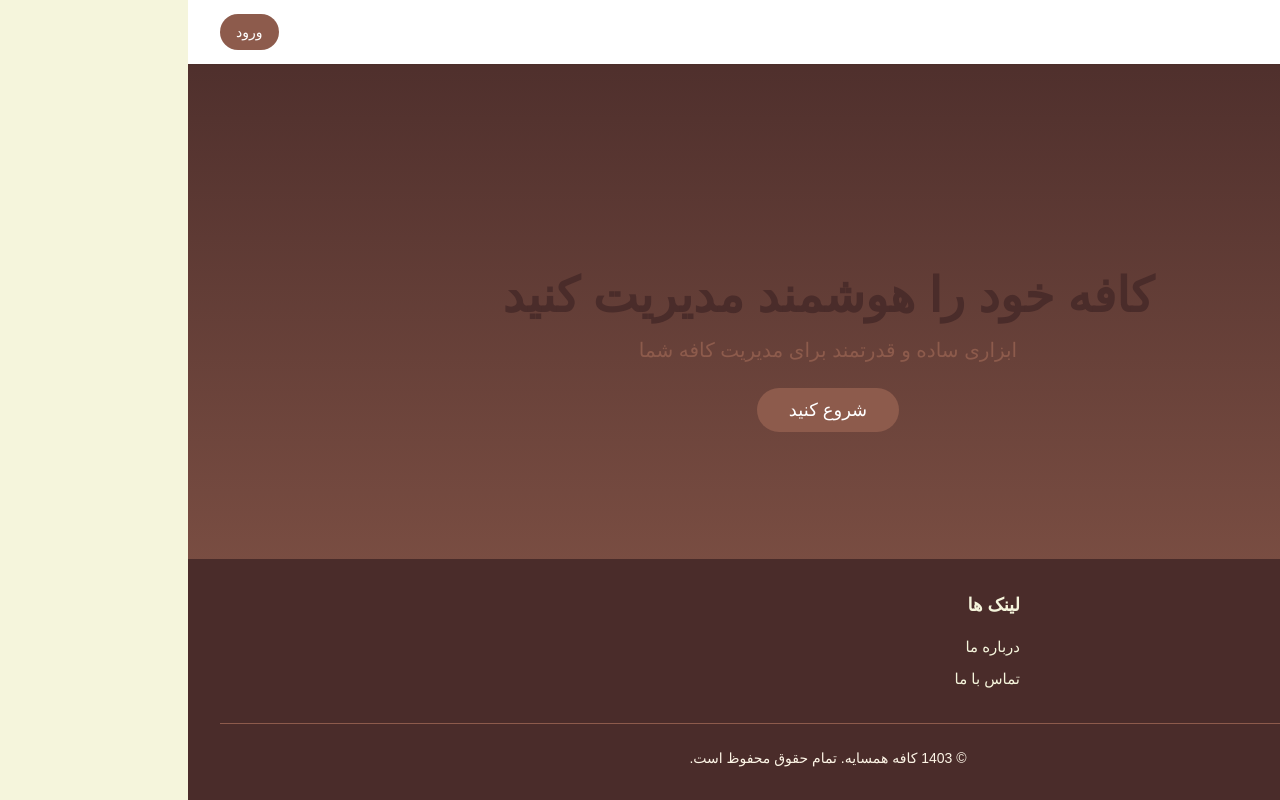
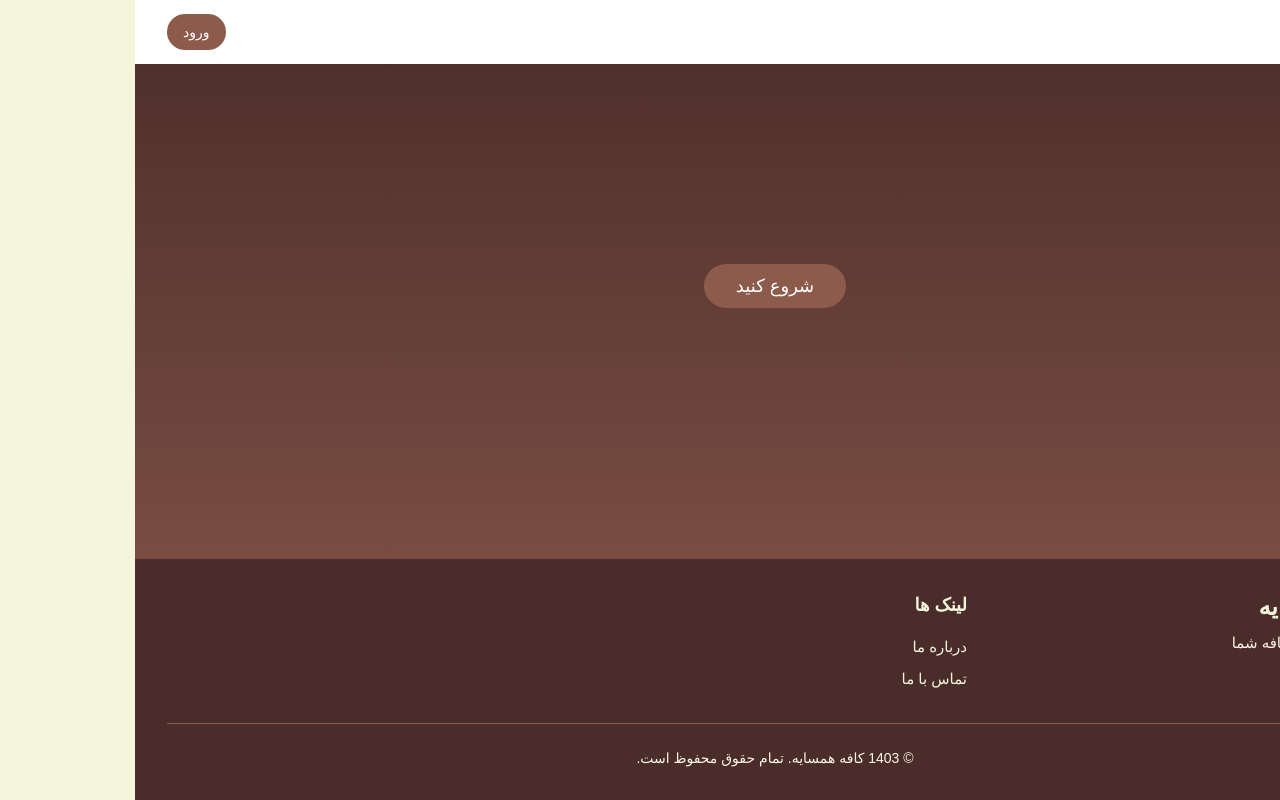
Before and after one commit to cafe-hamsaye/cafe-manager, a Vue app in the folder frontend/: page / in a window 1280 px wide. Built offline with nearby package versions, Linux system fonts and the light colour scheme.

Commit message:
feat(frontend):del 2 textlines

```diff
--- a/frontend/src/pages/LandingPage.vue
+++ b/frontend/src/pages/LandingPage.vue
@@ -1,7 +1,5 @@
 <template>
   <div class="text-center py-20 px-4">
-    <h1 class="text-5xl font-bold text-[color:var(--c-dark-brown)] mb-4">کافه خود را هوشمند مدیریت کنید</h1>
-    <p class="text-xl text-[color:var(--c-medium-brown)] mb-8">ابزاری ساده و قدرتمند برای مدیریت کافه شما</p>
     <router-link to="/auth" class="bg-[color:var(--c-medium-brown)] text-white px-8 py-3 rounded-full text-lg font-medium hover:bg-[color:var(--c-dark-brown)] transition-colors">
       شروع کنید
     </router-link>
```
